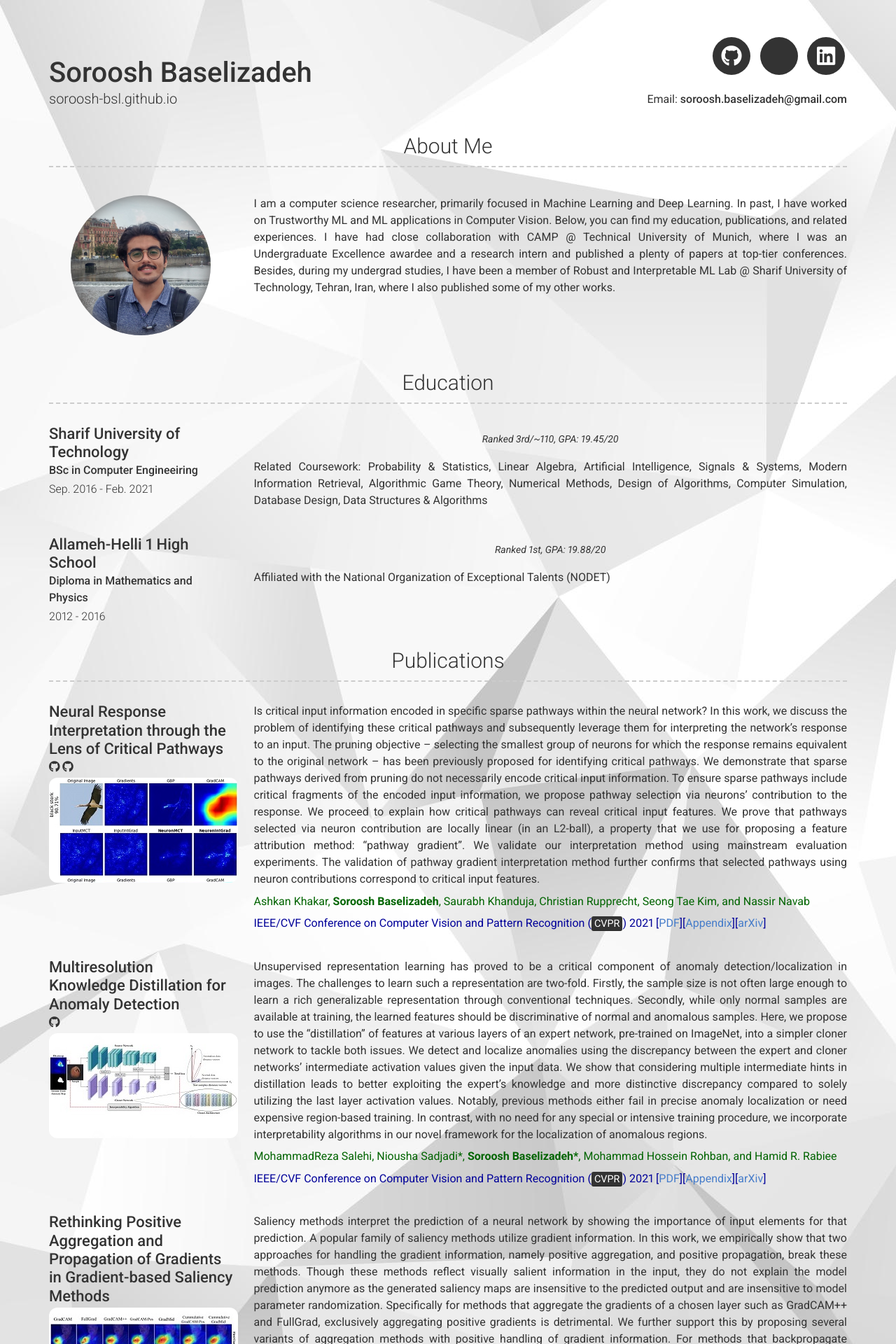
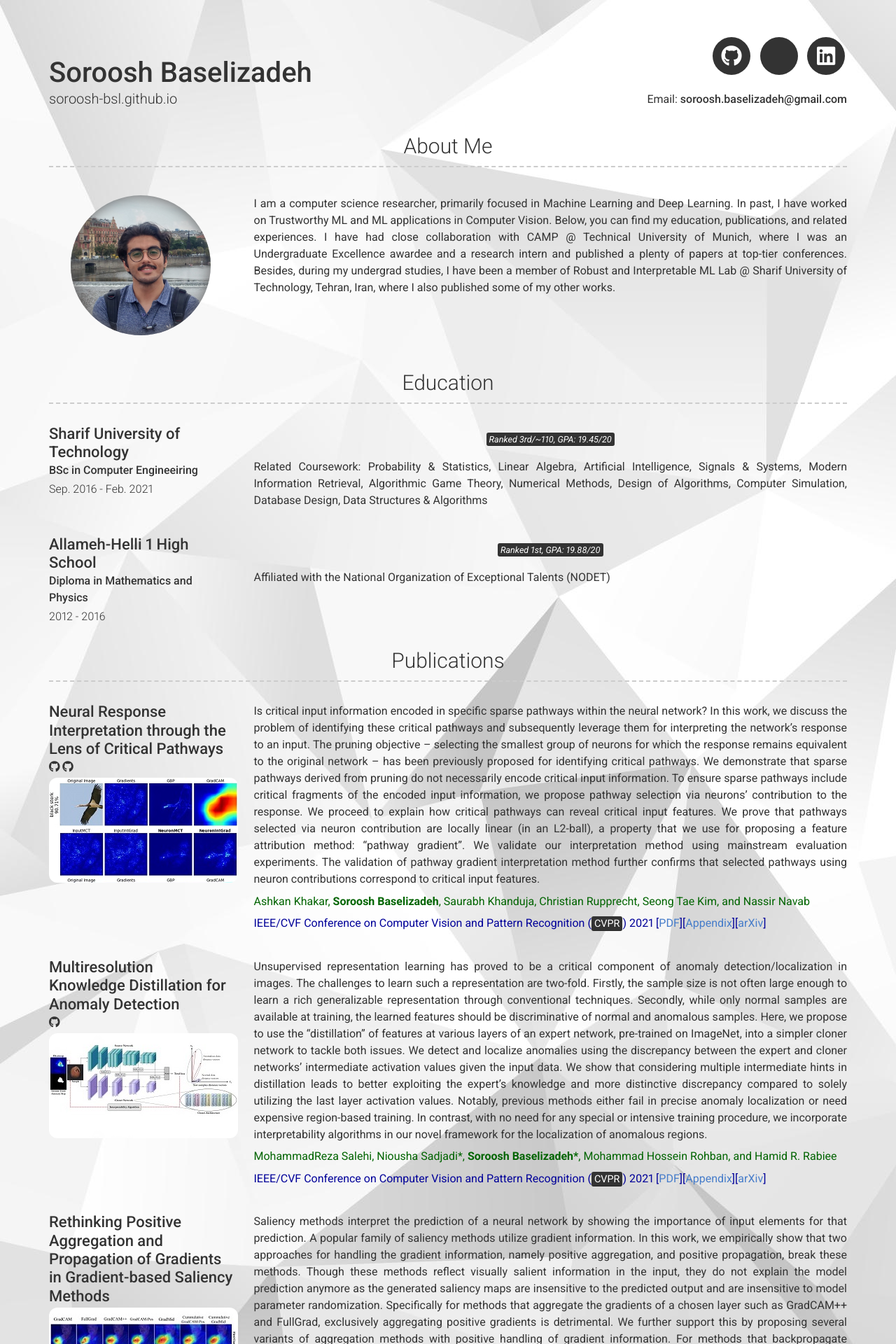
Before and after one commit to Soroosh-Bsl/soroosh-bsl.github.io, a Jekyll site: the page built from index.md, in a window 1280 px wide. Shown: the top 1920 px of the page at 70% size. Built offline with Jekyll 4.4.1, drawn with Linux system fonts in a browser that asks for light colours; nearby versions of some CDN libraries; a style sheet for code colours, icons or effects is not loaded.

```diff
--- a/_config.yml
+++ b/_config.yml
@@ -65,7 +65,7 @@ content:
         sub_title: BSc in Computer Engineeiring
         caption: Sep. 2016 - Feb. 2021
         quote: >
-          <span style="color=#000099">Ranked 3rd/~110, GPA: 19.45/20</span>
+          <mark>Ranked 3rd/~110, GPA: 19.45/20</mark>
         description: | # this will include new lines to allow paragraphs
           Related Coursework: Probability & Statistics, Linear Algebra, Artificial Intelligence, Signals & Systems,
           Modern Information Retrieval, Algorithmic Game Theory, Numerical Methods, Design of Algorithms,
@@ -75,7 +75,7 @@ content:
         sub_title: Diploma in Mathematics and Physics
         caption: 2012 - 2016
         quote: >
-          <span style="color=#000099">Ranked 1st, GPA: 19.88/20</span>
+          <mark>Ranked 1st, GPA: 19.88/20</mark>
         description: | # this will include new lines to allow paragraphs
           Affiliated with the National Organization of Exceptional Talents (NODET)
   - title: Publications # Title for the section
```
